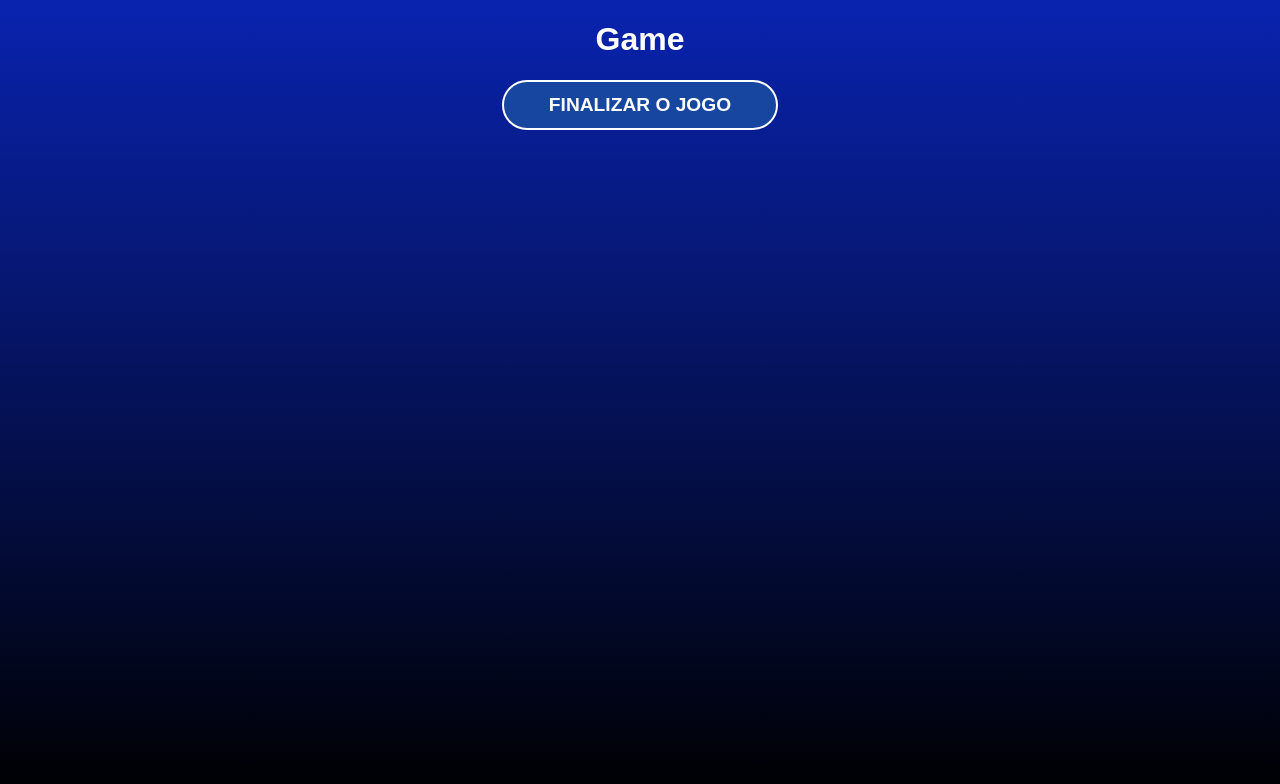
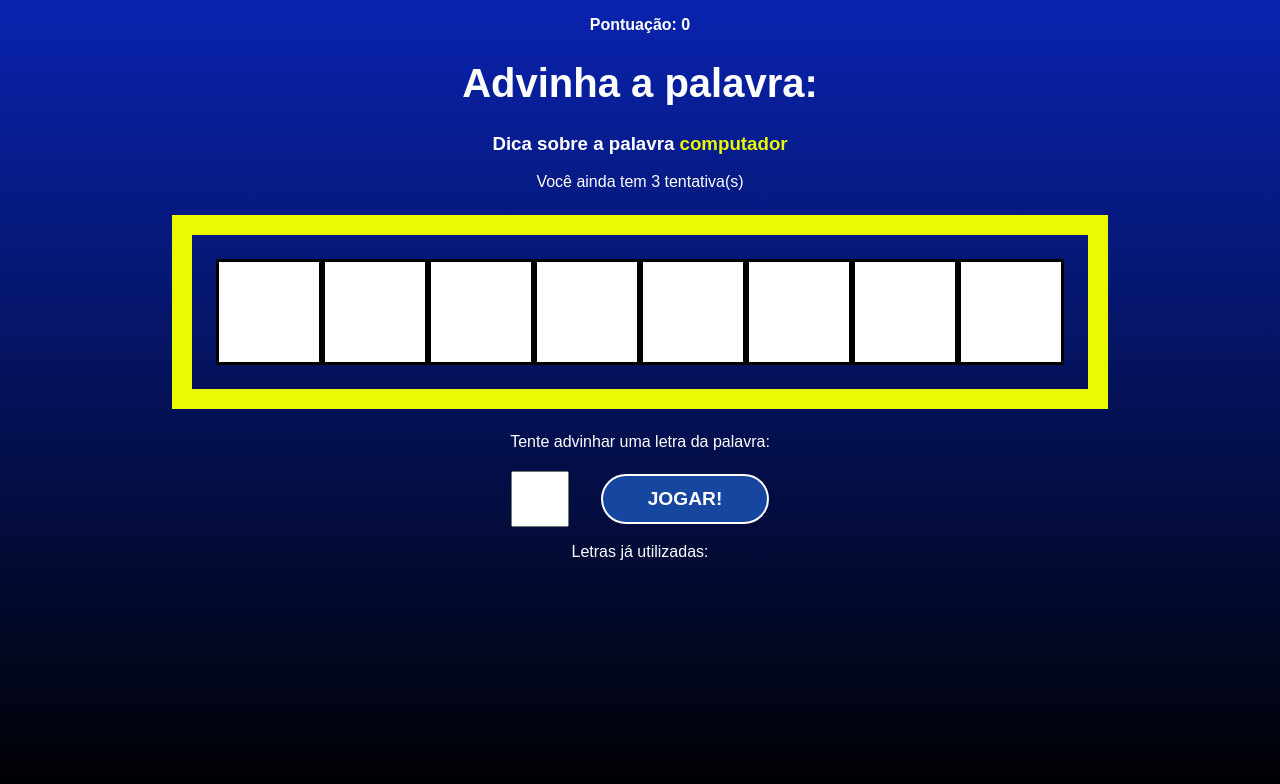
Before and after one commit to wkauan/secret-word, a React (Vite) app: page / in a window 1280 px wide. Both pictures are taken after a click on the button "COMEÇAR O JOGO". Shown: the top 784 px of the page. Built offline with nearby package versions, Linux system fonts and the light colour scheme.

Commit message:
feat: Create game screen

```diff
--- a/src/App.jsx
+++ b/src/App.jsx
@@ -1,21 +1,21 @@
 // CSS Import
-import "./App.css"
+import "./App.css";
 
 // React Imports
-import { useCallback, useState, useEffect } from "react"
+import { useCallback, useState, useEffect } from "react";
 
 // Data Import
-import { wordsList } from "./data/Words"
+import { wordsList } from "./data/Words";
 
 // Componnets Imports
-import StartScreen from "./components/startScreen/StartScreen"
-import Game from "./components/game/Game"
-import GameOver from "./components/gameOver/GameOver"
+import StartScreen from "./components/startScreen/StartScreen";
+import Game from "./components/game/Game";
+import GameOver from "./components/gameOver/GameOver";
 
 const stages = [
   { id: 1, name: "start" },
   { id: 2, name: "game" },
-  { id: 3, name: "end" }
+  { id: 3, name: "end" },
 ];
 
 function App() {
@@ -23,16 +23,22 @@
   const [pickedWord, setPickedWord] = useState("");
   const [pickedCategory, setPickedCategory] = useState("");
   const [letters, setLetters] = useState([]);
+  const [guessedLetters, setGuessedLetters] = useState([]);
+  const [wrongLetters, setWrongLetters] = useState([]);
+  const [guesses, setGuesses] = useState(3);
+  const [score, setScore] = useState(0);
 
   const [words] = useState(wordsList);
 
   const pickWordAndCategory = () => {
     // Pik a random category
     const categories = Object.keys(words);
-    const category = categories[Math.floor(Math.random() * Object.keys(categories).length)];
+    const category =
+      categories[Math.floor(Math.random() * Object.keys(categories).length)];
 
     // Pick a random word
-    const word = words[category][Math.floor(Math.random() * words[category].length)];
+    const word =
+      words[category][Math.floor(Math.random() * words[category].length)];
 
     return { category, word };
   };
@@ -47,13 +53,13 @@
 
     wordLetters = wordLetters.map((i) => i.toLowerCase());
 
-    console.log(category, word)
-    console.log(wordLetters)
+    console.log(category, word);
+    console.log(wordLetters);
 
     // Fill states
     setPickedCategory(category);
     setPickedWord(word);
-    setLetters(letters);
+    setLetters(wordLetters);
 
     setGameStage(stages[1].name);
   };
@@ -66,17 +72,28 @@
   // Restarts the game
   const retry = () => {
     setGameStage(stages[0].name);
-  }
+  };
 
   return (
     <>
       <div className="App">
         {gameStage === "start" && <StartScreen startGame={startGame} />}
-        {gameStage === "game" && <Game verifyLetter={verifyLetter} />}
+        {gameStage === "game" && (
+          <Game
+            verifyLetter={verifyLetter}
+            pickedWord={pickedWord}
+            pickedCategory={pickedCategory}
+            letters={letters}
+            guessedLetters={guessedLetters}
+            wrongLetters={wrongLetters}
+            guesses={guesses}
+            score={score}
+          />
+        )}
         {gameStage === "end" && <GameOver retry={retry} />}
       </div>
     </>
-  )
+  );
 }
 
-export default App
+export default App;
--- a/src/components/game/Game.css
+++ b/src/components/game/Game.css
@@ -0,0 +1,49 @@
+.game h1 {
+  font-size: 2.5em;
+}
+
+.points span {
+  font-weight: bold;
+}
+
+.tip span {
+  color: #ecfa00;
+}
+
+.wordContainer {
+  margin: 1.5em;
+  padding: 1.5em;
+  border: 20px solid #ecfa00;
+  display: flex;
+}
+
+.letter,
+.blankSquare {
+  font-size: 70px;
+  line-height: 1.5;
+  border: 3px solid #000;
+  width: 100px;
+  height: 100px;
+  text-transform: uppercase;
+  background-color: #fff;
+  color: #000;
+  font-weight: bold;
+}
+
+.letterContainer p {
+  margin-bottom: 1.2em;
+}
+
+.letterContainer form {
+  display: flex;
+  align-items: center;
+  justify-content: center;
+}
+
+.letterContainer input {
+  height: 50px;
+  width: 50px;
+  font-size: 2em;
+  text-align: center;
+  margin-right: 1em;
+}
--- a/src/components/game/Game.jsx
+++ b/src/components/game/Game.jsx
@@ -1,12 +1,51 @@
-import "./Game.css"
+import "./Game.css";
 
-const Game = ({ verifyLetter }) => {
+const Game = ({
+  verifyLetter,
+  pickedWord,
+  pickedCategory,
+  letters,
+  guessedLetters,
+  wrongLetters,
+  guesses,
+  score,
+}) => {
   return (
-    <div>
-      <h1>Game</h1>
-      <button onClick={verifyLetter}>Finalizar o jogo</button>
+    <div className="game">
+      <p className="points">
+        <span>Pontuação: {score}</span>
+      </p>
+      <h1>Advinha a palavra:</h1>
+      <h3 className="tip">
+        Dica sobre a palavra <span>{pickedCategory}</span>
+      </h3>
+      <p>Você ainda tem {guesses} tentativa(s)</p>
+      <div className="wordContainer">
+        {letters.map((letter, i) =>
+          guessedLetters.includes(letter) ? (
+            <span key={i} className="letter">
+              {letter}
+            </span>
+          ) : (
+            <span key={i} className="blankSquare"></span>
+          )
+        )}
+      </div>
+      <div className="letterContainer">
+        <p>Tente advinhar uma letra da palavra:</p>
+        <form>
+          <input type="text" name="letter" maxLength="1" required />
+          <button>Jogar!</button>
+        </form>
+      </div>
+      <div className="wrongLettersContainer">
+        <p>Letras já utilizadas:</p>
+        {wrongLetters.map((letter, i) => (
+          <span key={i}>{letter}</span>
+        ))}
+      </div>
     </div>
-  )
-}
+  );
+};
 
-export default Game
+export default Game;
```
